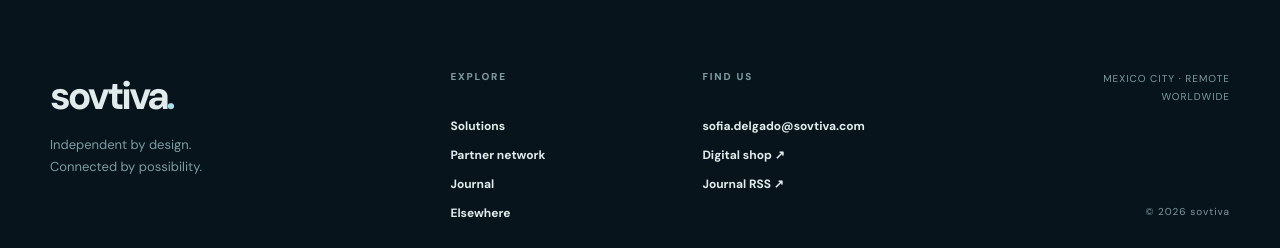
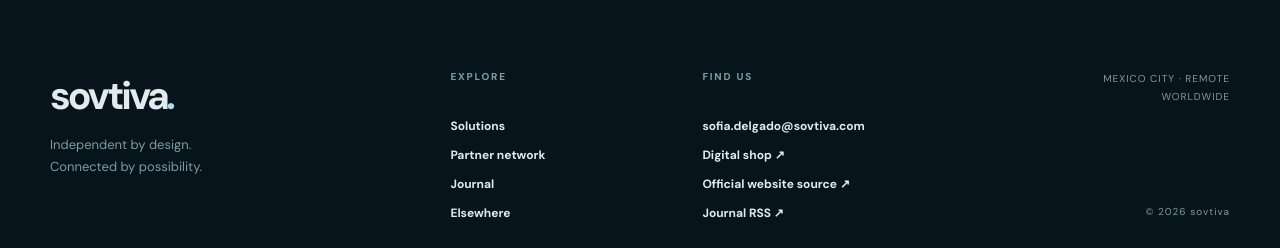
Before and after one commit to sofiasovtiva/sovtiva-site, a plain HTML site: page elsewhere/index.html in a window 1280 px wide. Shown: the part 3157-3405 px from the top of the page. Drawn offline with Linux system fonts and the light colour scheme.

Commit message:
seo: link Sovtiva official GitHub identity from public channels page

```diff
--- a/elsewhere/index.html
+++ b/elsewhere/index.html
@@ -87,7 +87,7 @@
     </div></div></section>
     <section class="world-finish"><div class="shell"><span class="world-label">REAL PROJECTS / REAL PEOPLE</span><h2>Have something to build?</h2><p>Our original ventures are only one side of sovtiva. We also help businesses simplify workflows and find the right independent technology specialist.</p><a class="world-cta" href="/ai-review/">Tell us what you're working on ↗</a></div></section>
   </main>
-  <footer class="site-footer"><div class="shell footer-grid"><div><a class="wordmark footer-brand" href="/">sovtiva<span class="wordmark-point">.</span></a><p>Independent by design.<br>Connected by possibility.</p></div><div><span class="footer-label">EXPLORE</span><a href="/solutions/">Solutions</a><a href="/partners/">Partner network</a><a href="/journal/">Journal</a><a href="/elsewhere/">Elsewhere</a></div><div><span class="footer-label">FIND US</span><a href="mailto:sofia.delgado@sovtiva.com">sofia.delgado@sovtiva.com</a><a href="https://sovtiva.etsy.com" target="_blank" rel="noopener noreferrer">Digital shop ↗</a><a href="/feed.xml">Journal RSS ↗</a></div><div class="footer-end"><span>MEXICO CITY · REMOTE WORLDWIDE</span><span>© 2026 sovtiva</span></div></div></footer>
+  <footer class="site-footer"><div class="shell footer-grid"><div><a class="wordmark footer-brand" href="/">sovtiva<span class="wordmark-point">.</span></a><p>Independent by design.<br>Connected by possibility.</p></div><div><span class="footer-label">EXPLORE</span><a href="/solutions/">Solutions</a><a href="/partners/">Partner network</a><a href="/journal/">Journal</a><a href="/elsewhere/">Elsewhere</a></div><div><span class="footer-label">FIND US</span><a href="mailto:sofia.delgado@sovtiva.com">sofia.delgado@sovtiva.com</a><a href="https://sovtiva.etsy.com" target="_blank" rel="noopener noreferrer">Digital shop ↗</a><a href="https://github.com/sofiasovtiva/sovtiva-site" target="_blank" rel="noopener noreferrer">Official website source ↗</a><a href="/feed.xml">Journal RSS ↗</a></div><div class="footer-end"><span>MEXICO CITY · REMOTE WORLDWIDE</span><span>© 2026 sovtiva</span></div></div></footer>
   <script src="/assets/site.js?v=20261103-tech-balance" defer></script>
 </body>
 </html>
```
